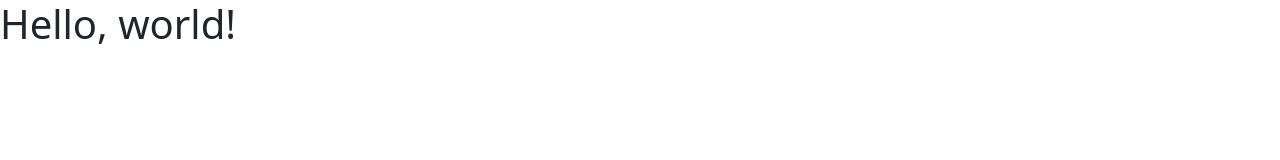
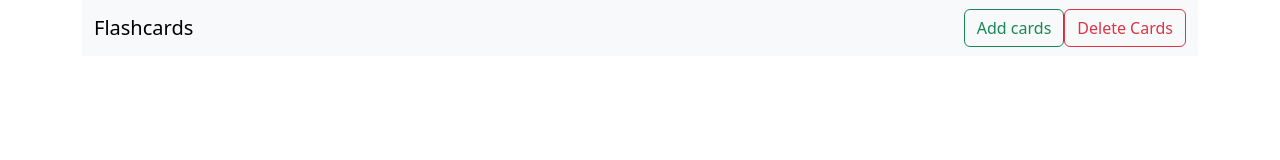
Before and after one commit to sjaworowicz/Flashcards, a plain HTML site: page index.html in a window 1280 px wide. Drawn offline with nearby package versions, Linux system fonts and the light colour scheme.

Commit message:
Navbar made

```diff
--- a/index.html
+++ b/index.html
@@ -5,9 +5,26 @@
     <meta name="viewport" content="width=device-width, initial-scale=1">
     <title>Flashcards</title>
     <link href="https://cdn.jsdelivr.net/npm/bootstrap@5.3.3/dist/css/bootstrap.min.css" rel="stylesheet" integrity="sha384-QWTKZyjpPEjISv5WaRU9OFeRpok6YctnYmDr5pNlyT2bRjXh0JMhjY6hW+ALEwIH" crossorigin="anonymous">
+    <link href="css/style.css" rel="style">
   </head>
   <body>
-    <h1>Hello, world!</h1>
+
+    <div class="container">
+        <div class="row">
+            <div class="col">
+    <nav class="navbar bg-body-tertiary">
+        <div class="container-fluid">
+          <a class="navbar-brand">Flashcards</a>
+          <form class="d-flex" role="search">
+            <button class="btn btn-outline-success" type="submit">Add cards</button>
+            <button class="btn btn-outline-danger" type="submit">Delete Cards</button>
+          </form>
+        </div>
+    </div>
+</div>
+      </nav>
+    </div>
+    <script src="js/script.js"></script>
     <script src="https://cdn.jsdelivr.net/npm/bootstrap@5.3.3/dist/js/bootstrap.bundle.min.js" integrity="sha384-YvpcrYf0tY3lHB60NNkmXc5s9fDVZLESaAA55NDzOxhy9GkcIdslK1eN7N6jIeHz" crossorigin="anonymous"></script>
   </body>
 </html>
```
Also changed, not shown: css/style.css (added), js/script.js (added).
